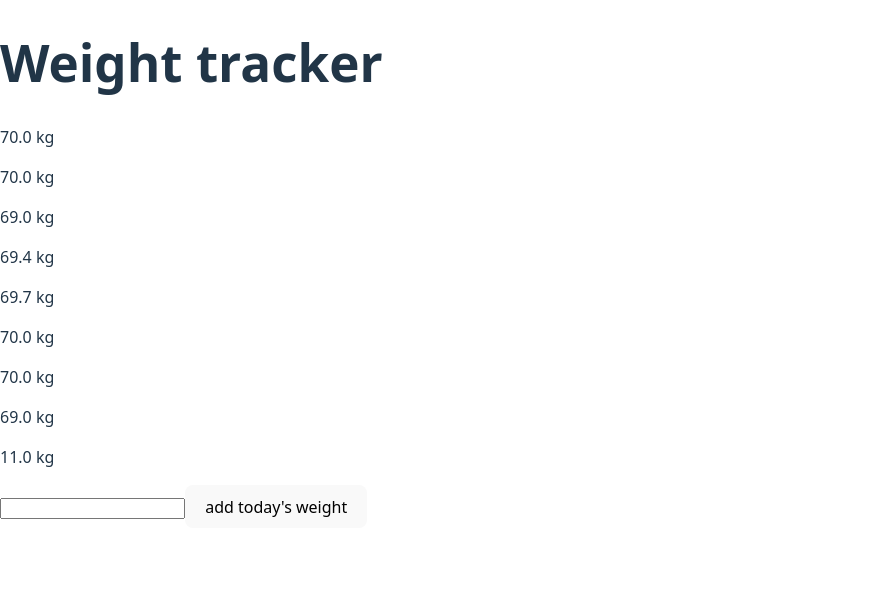
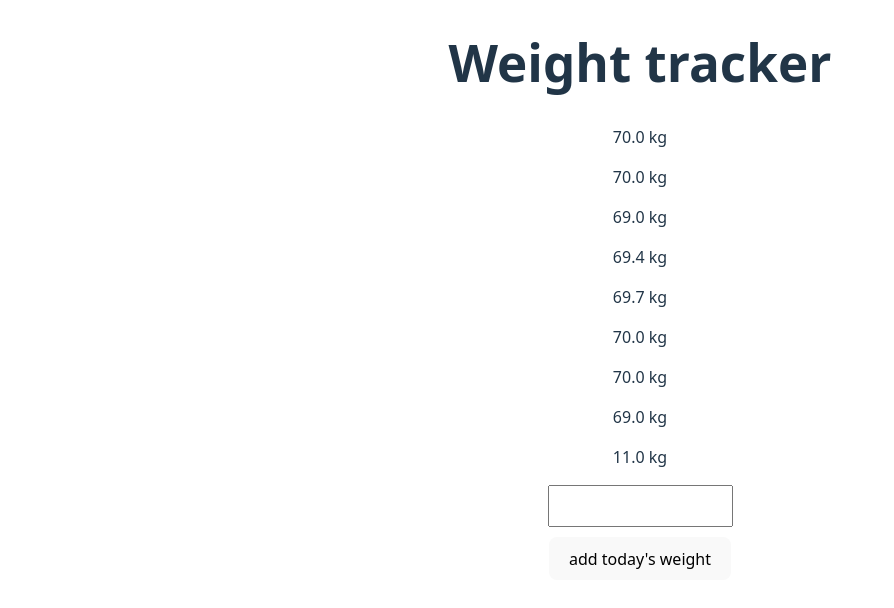
Before and after one commit to tyVespA/TracciaPeso, a React (Vite) app: page / in a window 1280 px wide. Shown: the top 608 px of the page, without its empty margins (0-894 px from the left). Built offline with nearby package versions, Linux system fonts and the light colour scheme; data requests are answered from the project's data file.

Commit message:
add css module, add basic styles

```diff
--- /dev/null
+++ b/src/App.module.css
@@ -0,0 +1,19 @@
+.page {
+  width: 100vw;
+}
+
+.main {
+  margin-inline: auto;
+  text-align: center;
+}
+
+.form {
+  display: flex;
+  flex-direction: column;
+  align-items: center;
+  gap: 10px;
+}
+
+.form input {
+  height: 36px;
+}
--- a/src/App.tsx
+++ b/src/App.tsx
@@ -1,8 +1,7 @@
-import axios from "axios";
 import { useEffect, useState } from "react";
 import weightService from "./services/weights";
 import formatWeight from "./utils/formatWeight";
-import "./App.css";
+import styles from "./App.module.css";
 
 function App() {
   const [data, setData] = useState([]);
@@ -26,14 +25,15 @@ function App() {
   }
 
   return (
-    <>
+    <div className={styles.page}>
+      <main className={styles.main}>
         <h1>Weight tracker</h1>
         <div>
           {data.map((dataPoint) => (
             <p>{formatWeight(dataPoint.weight)} kg</p>
           ))}
         </div>
-      <form action="" onSubmit={addWeight}>
+        <form action="" onSubmit={addWeight} className={styles.form}>
           <input
             type="text"
             value={newWeight}
@@ -41,7 +41,8 @@ function App() {
           />
           <button>add today's weight</button>
         </form>
-    </>
+      </main>
+    </div>
   );
 }
 
```
Also changed, not shown: src/App.css (deleted). Lines whose indentation alone changed are shown as unchanged.
